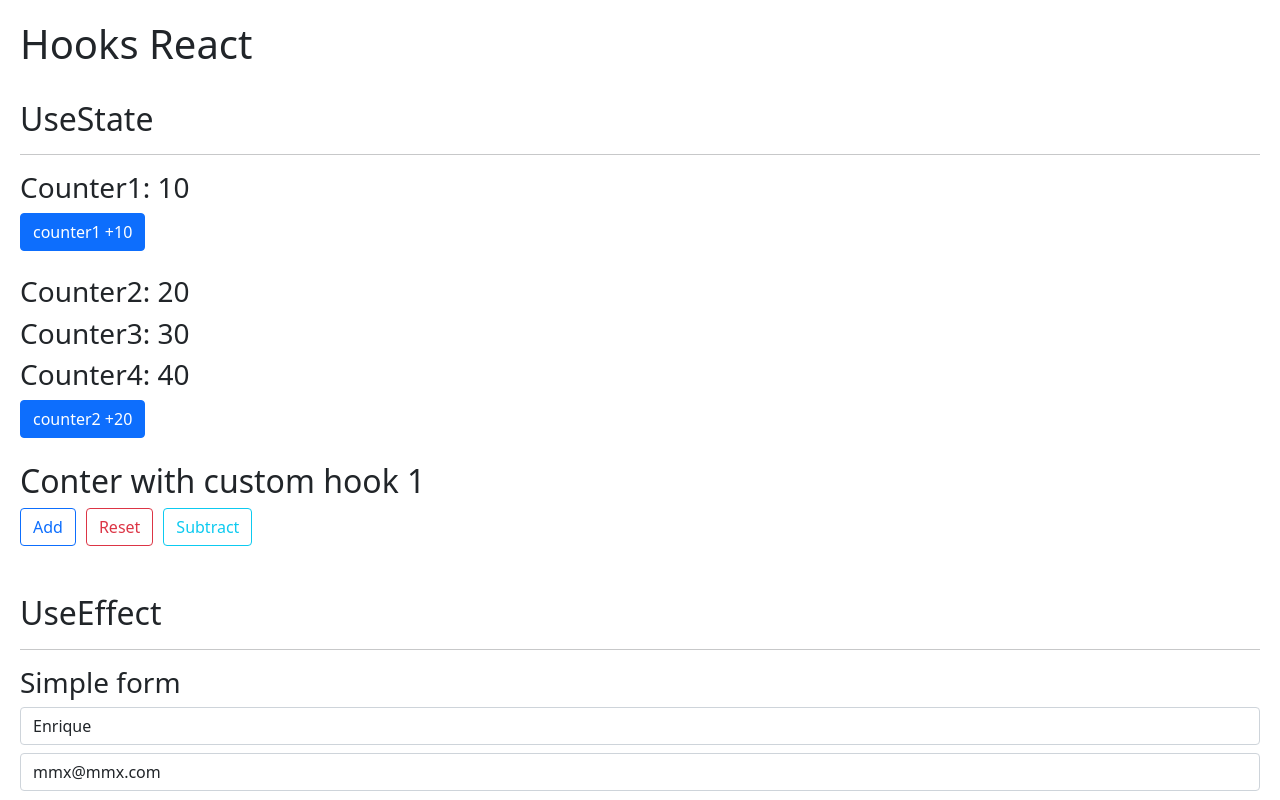
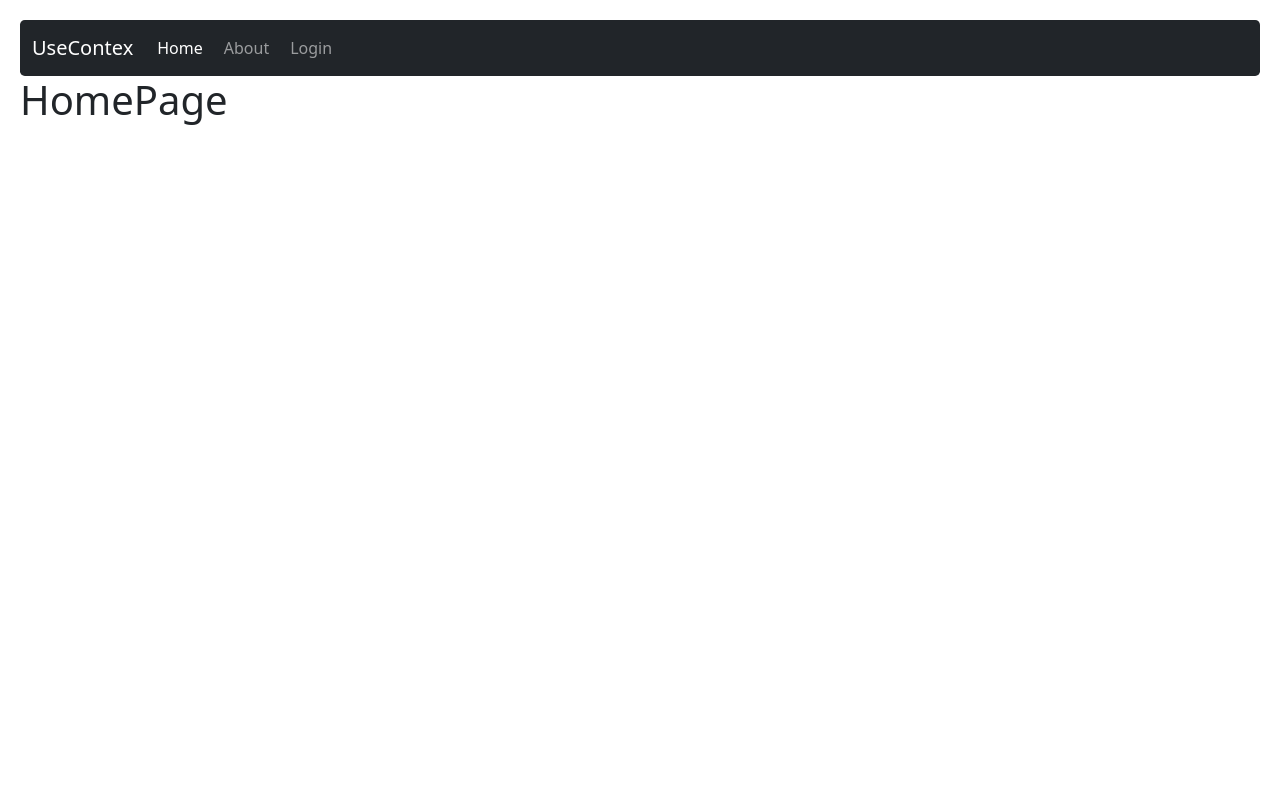
Before and after one commit to mundoenrique/05-react-hook-app, a React (Vite) app: page / in a window 1280 px wide. Shown: the top 800 px of the page. Built offline with nearby package versions, Linux system fonts and the light colour scheme; no server answers.

Commit message:
Mauqeta para use context

```diff
--- a/package.json
+++ b/package.json
@@ -9,7 +9,8 @@
   },
   "dependencies": {
     "react": "^18.2.0",
-    "react-dom": "^18.2.0"
+    "react-dom": "^18.2.0",
+    "react-router-dom": "^6.3.0"
   },
   "devDependencies": {
     "@types/react": "^18.0.14",
--- /dev/null
+++ b/src/09-useContext/AboutPage.jsx
@@ -0,0 +1,7 @@
+export function AboutPage() {
+	return (
+		<>
+			<h1>AboutPage</h1>
+		</>
+	);
+}
--- /dev/null
+++ b/src/09-useContext/HomePage.jsx
@@ -0,0 +1,7 @@
+export function HomePage() {
+	return (
+		<>
+			<h1>HomePage</h1>
+		</>
+	);
+}
--- /dev/null
+++ b/src/09-useContext/LoginPage.jsx
@@ -0,0 +1,7 @@
+export function LoginPage() {
+	return (
+		<>
+			<h1>LoginPage</h1>
+		</>
+	);
+}
--- /dev/null
+++ b/src/09-useContext/MainApp.jsx
@@ -0,0 +1,20 @@
+import { Route, Routes } from 'react-router-dom';
+import { AboutPage } from './AboutPage';
+import { HomePage } from './HomePage';
+import { LoginPage } from './LoginPage';
+import { NavBar } from './NavBar';
+
+export default function MainApp() {
+	return (
+		<>
+			<NavBar />
+			<Routes>
+				<Route path="/" element={<HomePage />} />
+				<Route path="about" element={<AboutPage />} />
+				<Route path="login" element={<LoginPage />} />
+				<Route path="*" element={<h1>No found</h1>} />
+				{/* <Route path="*" element={<Navigate to="/" />} /> */}
+			</Routes>
+		</>
+	);
+}
--- /dev/null
+++ b/src/09-useContext/NavBar.jsx
@@ -0,0 +1,30 @@
+import { Link, NavLink } from 'react-router-dom';
+
+export function NavBar() {
+	return (
+		<nav className="navbar navbar-expand-lg navbar-dark bg-dark rounded-3">
+			<div className="container-fluid">
+				<span className="navbar-brand">UseContex</span>
+				<div className="collapse navbar-collapse" id="navbarNav">
+					<ul className="navbar-nav">
+						<li className="nav-item">
+							<NavLink className="nav-link" to="/">
+								Home
+							</NavLink>
+						</li>
+						<li className="nav-item">
+							<NavLink className="nav-link" to="about">
+								About
+							</NavLink>
+						</li>
+						<li className="nav-item">
+							<NavLink className="nav-link" to="login">
+								Login
+							</NavLink>
+						</li>
+					</ul>
+				</div>
+			</div>
+		</nav>
+	);
+}
--- a/src/App.jsx
+++ b/src/App.jsx
@@ -1,20 +1,21 @@
-import FormWithCustomHook from './02-UseEffect/FormWithCustomHook';
-import SimpleForm from './02-UseEffect/SimpleForm';
-import CounterApp from './01-UseState/CounterApp';
-import CounterWithCustomHook from './01-UseState/CounterWithCustomHook';
-import MultipleCustomHooks from './03-examples/MultipleCustomHooks';
-import FocusScreen from './04-useRef/FocusScreen';
-import Layout from './05-useLayoutEffct/Layout';
-import Memmorize from './06-memos/Memorize';
-import MemoHook from './06-memos/MemoHook';
-import CallbackHook from './06-memos/CallbackHook';
-import Padre from './07-tarea-memo/Padre';
-import TodoApp from './08-useReducer/TodoApp';
+// import FormWithCustomHook from './02-UseEffect/FormWithCustomHook';
+// import SimpleForm from './02-UseEffect/SimpleForm';
+// import CounterApp from './01-UseState/CounterApp';
+// import CounterWithCustomHook from './01-UseState/CounterWithCustomHook';
+// import MultipleCustomHooks from './03-examples/MultipleCustomHooks';
+// import FocusScreen from './04-useRef/FocusScreen';
+// import Layout from './05-useLayoutEffct/Layout';
+// import Memmorize from './06-memos/Memorize';
+// import MemoHook from './06-memos/MemoHook';
+// import CallbackHook from './06-memos/CallbackHook';
+// import Padre from './07-tarea-memo/Padre';
+// import TodoApp from './08-useReducer/TodoApp';
+import MainApp from './09-useContext/MainApp';
 
 export default function App() {
 	return (
 		<>
-			<h1>Hooks React</h1>
+			{/* <h1>Hooks React</h1>
 			<br />
 			<h2>UseState</h2>
 			<hr />
@@ -78,7 +79,8 @@ export default function App() {
 			<br />
 			<h2>UseReducer</h2>
 			<hr />
-			<TodoApp />
+			<TodoApp /> */}
+			<MainApp />
 		</>
 	);
 }
--- a/src/index.css
+++ b/src/index.css
@@ -5,3 +5,7 @@ body {
 button {
 	margin-right: 10px;
 }
+
+a {
+	margin-right: 5px;
+}
--- a/src/main.jsx
+++ b/src/main.jsx
@@ -1,10 +1,13 @@
 import React from 'react';
 import ReactDOM from 'react-dom/client';
+import { BrowserRouter } from 'react-router-dom';
 import App from './App';
 import './index.css';
 
 ReactDOM.createRoot(document.getElementById('root')).render(
 	<React.StrictMode>
-		<App />
+		<BrowserRouter>
+			<App />
+		</BrowserRouter>
 	</React.StrictMode>
 );
```
Also changed, not shown: 1 other file (tests, documents, lock files or other folders).
